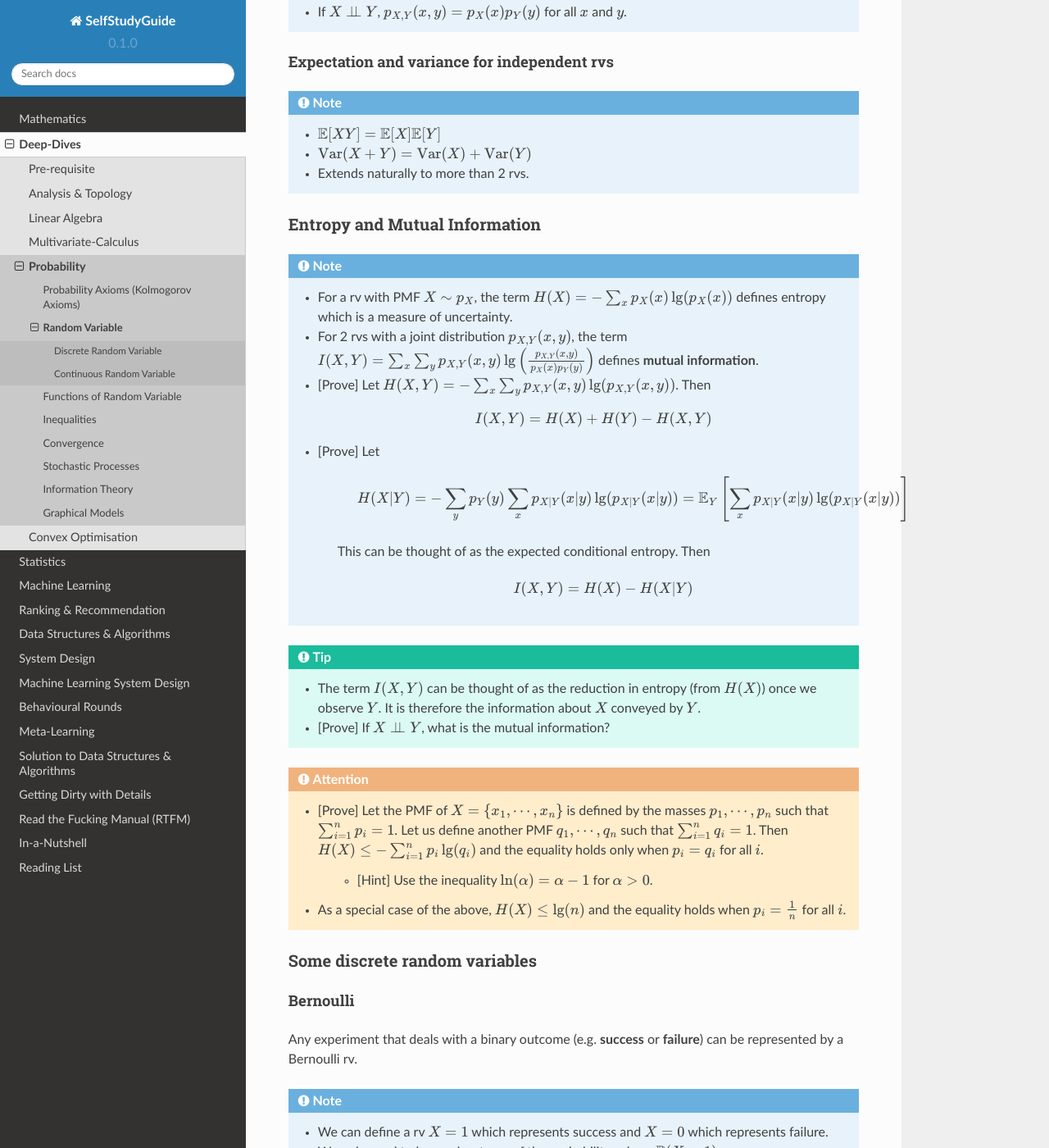
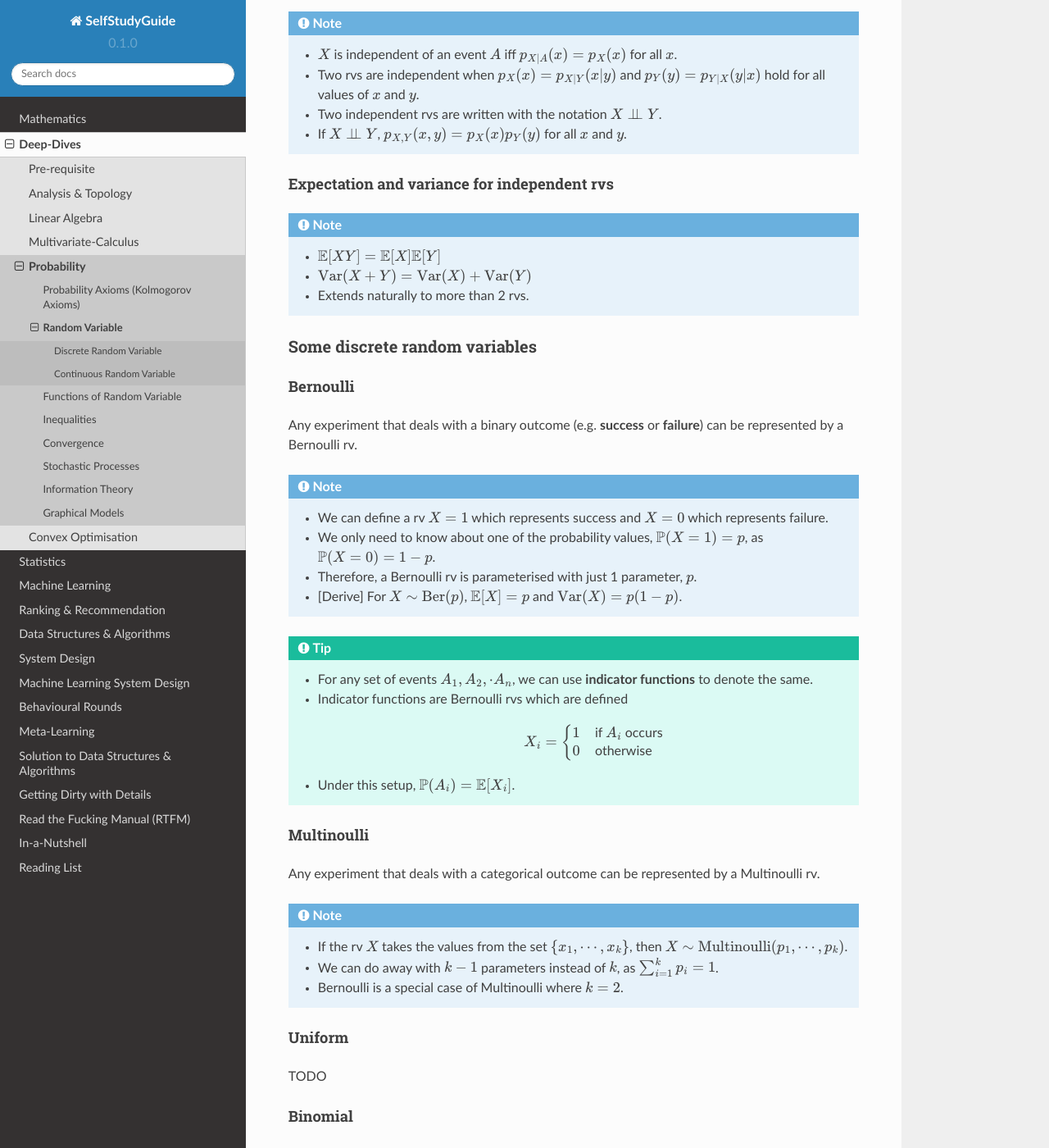
Before and after one commit to uselesstechjunks/leetcode, a Sphinx documentation site: the page built from docs/source/math/prob/rv.rst, in a window 1280 px wide and 1400 px high, scrolled down 4431 px. Shown: the whole window at 82% size. Built offline with Sphinx 7.4.7 and the Read the Docs theme 2.0.0, drawn with Linux system fonts in a browser that asks for light colours; some of the changed text lies outside the part shown.

Commit message:
Update rv.rst

```diff
--- a/docs/source/math/prob/rv.rst
+++ b/docs/source/math/prob/rv.rst
@@ -85,16 +85,19 @@ Conditioning
 
 	* Connects to the joint PMF as :math:`p_{X,Y}(x,y)=p_Y(y)p_{X|Y}(x|y)`
 
+Bayes theorem
+--------------------------------------------
 .. tip::
-	* **Bayes theorem**: For :math:`p_Y(y)>0`, :math:`p_{Y|X}(y|x)=\frac{p_Y(y)p_{X|Y}(x|y)}{\sum_y p_Y(y)p_{X|Y}(x|y)}`
+	* For :math:`p_Y(y)>0`, :math:`p_{Y|X}(y|x)=\frac{p_Y(y)p_{X|Y}(x|y)}{\sum_y p_Y(y)p_{X|Y}(x|y)}`
 	* :math:`p_Y(y)` is known as **prior**, :math:`p_{Y|X}(y|x)` is called **posterior**, and :math:`p_{X|Y}(x|y)` is known as **likelihood**.
 	* The denominator :math:`Z=\sum_y p_Y(y)p_{X|Y}(x|y)` is the probability normalisation factor (i.e. it ensures that the sum is 1).
 	* We can often work with unnormalised probabilities when exact values are not required, as :math:`p_{Y|X}(y|x)\propto p_Y(y)p_{X|Y}(x|y)`.
 
+Total law of probability
+--------------------------------------------
 .. tip::
-	**Total law of probability:** Let :math:`A_1,A_2,\cdots,A_n` be disjoints events such that :math:`\bigcup_{i=1}^n A_i=\Omega` (i.e. they define a partition).
-
-	*  If :math:`\mathbb{P}(A_i)>0` for all :math:`i`, then
+	* Let :math:`A_1,A_2,\cdots,A_n` be disjoints events such that :math:`\bigcup_{i=1}^n A_i=\Omega` (i.e. they define a partition).
+	* If :math:`\mathbb{P}(A_i)>0` for all :math:`i`, then
 
 		.. math:: p_X(x)=\sum_{i=1}^n\mathbb{P}(A_i)p_{X|A_i}(x)
 
@@ -129,7 +132,10 @@ Conditional expectation
 
 		.. math:: \mathbb{E}[X|B]=\sum_{i=1}^n \mathbb{P}(A_i|B)\mathbb{E}[X|A_i\cap B]
 
-	* **Law of iterated expectation:** If the events, :math:`A_i`, are represented by another discrete rv such that :math:`A_i=\{Y=y\}`
+Law of iterated expectation
+----------------------------------------
+.. attention::
+	* If the events, :math:`A_i`, are represented by another discrete rv such that :math:`A_i=\{Y=y\}`
 
 		.. math:: \mathbb{E}[X]=\sum_y p_Y(y)\mathbb{E}[X|Y=y]=\sum_y g(y)p_Y(y)=\mathbb{E}[g(Y)]=\mathbb{E}\left[\mathbb{E}[X|Y]\right] \text{, where $g(Y)=\mathbb{E}[X|Y]$.}
 
@@ -147,32 +153,6 @@ Expectation and variance for independent rvs
 	* :math:`\mathbb{E}[XY]=\mathbb{E}[X]\mathbb{E}[Y]`
 	* :math:`\mathrm{Var}(X+Y)=\mathrm{Var}(X)+\mathrm{Var}(Y)`
 	* Extends naturally to more than 2 rvs.
-
-Entropy and Mutual Information
-======================================================
-.. note::
-	* For a rv with PMF :math:`X\sim p_X`, the term :math:`H(X)=-\sum_x p_X(x)\lg(p_X(x))` defines entropy which is a measure of uncertainty.
-	* For 2 rvs with a joint distribution :math:`p_{X,Y}(x,y)`, the term :math:`I(X,Y)=\sum_x\sum_y p_{X,Y}(x,y)\lg\left(\frac{p_{X,Y}(x,y)}{p_X(x)p_Y(y)}\right)` defines **mutual information**.
-	* [Prove] Let :math:`H(X,Y)=-\sum_x\sum_y p_{X,Y}(x,y)\lg(p_{X,Y}(x,y))`. Then
-
-		.. math:: I(X,Y)=H(X)+H(Y)-H(X,Y)
-	* [Prove] Let
-
-		.. math:: H(X|Y)=-\sum_y p_Y(y)\sum_x p_{X|Y}(x|y)\lg(p_{X|Y}(x|y))=\mathbb{E}_Y\left[\sum_x p_{X|Y}(x|y)\lg(p_{X|Y}(x|y))\right]
-
-	   This can be thought of as the expected conditional entropy. Then
-
-		.. math:: I(X,Y)=H(X)-H(X|Y)
-
-.. tip::
-	* The term :math:`I(X,Y)` can be thought of as the reduction in entropy (from :math:`H(X)`) once we observe :math:`Y`. It is therefore the information about :math:`X` conveyed by :math:`Y`.
-	* [Prove] If :math:`X\perp\!\!\!\perp Y`, what is the mutual information?
-
-.. attention::
-	* [Prove] Let the PMF of :math:`X=\{x_1,\cdots,x_n\}` is defined by the masses :math:`p_1,\cdots,p_n` such that :math:`\sum_{i=1}^n p_i=1`. Let us define another PMF :math:`q_1,\cdots,q_n` such that :math:`\sum_{i=1}^n q_i=1`. Then :math:`H(X)\leq-\sum_{i=1}^n p_i\lg(q_i)` and the equality holds only when :math:`p_i=q_i` for all :math:`i`.
-
-		* [Hint] Use the inequality :math:`\ln(\alpha)=\alpha-1` for :math:`\alpha>0`.
-	* As a special case of the above, :math:`H(X)\leq\lg(n)` and the equality holds when :math:`p_i=\frac{1}{n}` for all :math:`i`.
 
 Some discrete random variables
 ======================================================
@@ -543,8 +523,10 @@ Probabilistic interpretation
 	* Conditional CDF can be defined as :math:`F_{X|A}(x)=\int\limits_{-\infty}^x f_{X|A}(x) dx`.
 	* Jointly continuous rvs can be conditioned on an event :math:`C=\{x,y\}\in A` with :math:`\mathbb{P}(C)>0` as exactly like above.
 
+Total probability theorem
+---------------------------------------------------
 .. tip::
-	* Total probability theorem: For a partition of the sample space :math:`A_1,\cdots,A_n`, with :math:`\mathbb{P}(A_i)>0` for all :math:`i`
+	* For a partition of the sample space :math:`A_1,\cdots,A_n`, with :math:`\mathbb{P}(A_i)>0` for all :math:`i`
 
 		.. math:: F_X(x)=\sum_{i=1}^n \mathbb{P}(A_i) F_{X|A}(x)
 	* Differentiating both sides, we can recover a formula involving PDFs as :math:`f_X(x)=\sum_{i=1}^n \mathbb{P}(A_i) f_{X|A}(x)`.
@@ -567,7 +549,9 @@ Conditioning on a random variables
 Probabilistic interpretation
 ^^^^^^^^^^^^^^^^^^^^^^^^^^^^^^^^^^^^^^^^^^^^^
 .. note::
-	* Probabilistic interpretation for this works as follows.
+	* We can think of a small interval around :math:`Y=y` of width :math:`\delta`, so that :math:`Y\approx y`.
+	* Assuming that :math:`f_Y(y)` and :math:`f_{K|Y}(y)` stays the same within this interval
+
 		.. math:: p_{K|Y}(k|y)=\frac{\mathbb{P}(K=k,y\leq Y\leq y+\delta)}{\mathbb{P}(y\leq Y\leq y+\delta)}=\frac{\mathbb{P}(K=k)\mathbb{P}(y\leq Y\leq y+\delta|K=k)}{\mathbb{P}(y\leq Y\leq y+\delta)}\approx\frac{p_K(k)f_{Y|K}(y|k)\cdot\delta}{f_Y(y)\cdot\delta}=\frac{p_K(k)f_{Y|K}(y|k)}{f_Y(y)}
 	* We have :math:`f_Y(y)=\sum_{k}p_K(k)f_{Y|K}(y|k)` and :math:`p_K(k)=\int\limits_{-\infty}^\infty f_Y(t)p_{K|Y}(k|t) dt`.
 
@@ -576,8 +560,10 @@ Probabilistic interpretation
 
 	* Using above, we can define the conditional probability as :math:`\mathbb{P}(X\in B|Y=y)=\int\limits_B f_{X|Y}(x|y) dx` for any (measurable) subset :math:`B\in\mathbb{R}`.
 
+Bayes theorem
+---------------------------------------------------
 .. tip::
-	Bayes theorem: There are 4 versions of Bayes theorem.
+	There are 4 versions of Bayes theorem.
 
 	* Discrete-discrete: Already discussed in the context of discrete rv.
 	* Discrete-continuous: :math:`p_{K|Y}=\frac{p_K(k)f_{Y|K}(y|k)}{f_Y(y)}`.
```
Also changed, not shown: other parts of docs/source/math/prob/rv.rst (+2 -0 lines).
